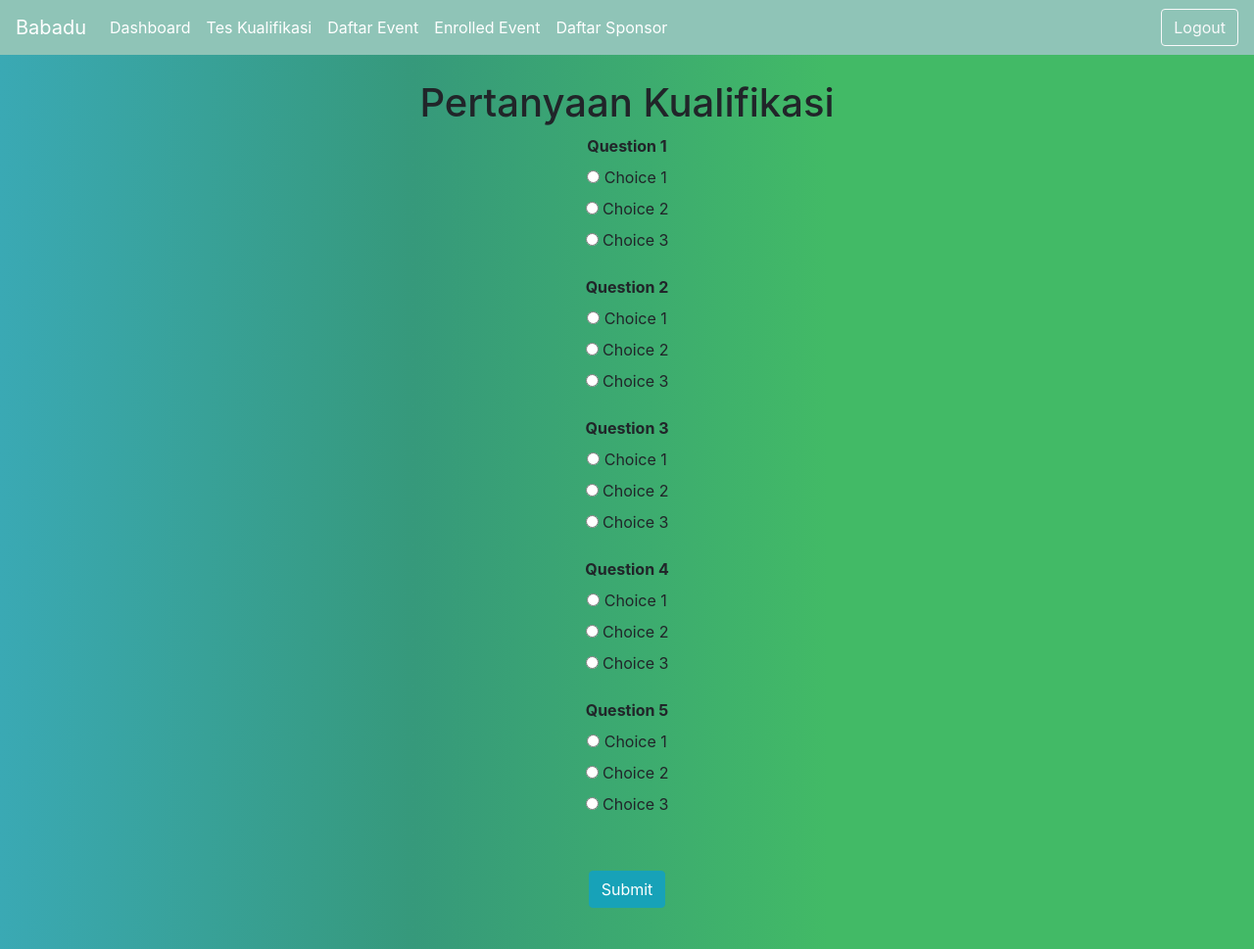
After one commit to stenly10/TK4_E_13, a Django app: page /hijau/ujiankualifikasi/question in a window 1280 px wide. The commit adds this page. Shown: the whole page at 98% size. Run offline with Django 4.2, Linux system fonts and the light colour scheme; some libraries are stand-ins or nearby versions.

Commit message:
views.py and htmls

```diff
--- /dev/null
+++ b/fitur_hijau/templates/ujian_kualifikasi_question.html
@@ -0,0 +1,174 @@
+<!doctype html>
+<html lang="en">
+  <head>
+    <meta charset="utf-8">
+    <title>Bootstrap demo</title>
+    <meta name="viewport" content="width=device-width, initial-scale=1, shrink-to-fit=no">
+    <link rel="stylesheet" href="https://cdn.jsdelivr.net/npm/bootstrap@4.0.0/dist/css/bootstrap.min.css" integrity="sha384-Gn5384xqQ1aoWXA+058RXPxPg6fy4IWvTNh0E263XmFcJlSAwiGgFAW/dAiS6JXm" crossorigin="anonymous">
+    <script src="https://code.jquery.com/jquery-3.2.1.slim.min.js" integrity="sha384-KJ3o2DKtIkvYIK3UENzmM7KCkRr/rE9/Qpg6aAZGJwFDMVNA/GpGFF93hXpG5KkN" crossorigin="anonymous"></script>
+    <script src="https://cdn.jsdelivr.net/npm/popper.js@1.12.9/dist/umd/popper.min.js" integrity="sha384-ApNbgh9B+Y1QKtv3Rn7W3mgPxhU9K/ScQsAP7hUibX39j7fakFPskvXusvfa0b4Q" crossorigin="anonymous"></script>
+    <script src="https://cdn.jsdelivr.net/npm/bootstrap@4.0.0/dist/js/bootstrap.min.js" integrity="sha384-JZR6Spejh4U02d8jOt6vLEHfe/JQGiRRSQQxSfFWpi1MquVdAyjUar5+76PVCmYl" crossorigin="anonymous"></script>
+
+    <style>
+        body{
+      /* Created with https://www.css-gradient.com */
+        background: rgb(58,169,180);
+        background: linear-gradient(90deg, rgba(58,169,180,1) 0%, rgba(54,153,123,1) 33%, rgba(66,186,102,1) 66%);
+        overflow-x: hidden;
+    }
+    </style>
+
+    <nav class="navbar navbar-expand-lg navbar-light" style="background-color: #8fc4b7;">
+        <a class="navbar-brand" href="#" style="color: #FFFFFF;">Babadu</a>
+        <button class="navbar-toggler" type="button" data-toggle="collapse" data-target="#navbarSupportedContent" aria-controls="navbarSupportedContent" aria-expanded="false" aria-label="Toggle navigation">
+        <span class="navbar-toggler-icon"></span>
+        </button>
+
+        <div class="collapse navbar-collapse" id="navbarSupportedContent">
+        <ul class="navbar-nav mr-auto">
+            <li class="nav-item">
+                <a class="nav-link" href="#" style="color: #FFFFFF;">Dashboard</a>
+            </li>
+            <li class="nav-item">
+                <a class="nav-link" href="#" style="color: #FFFFFF;">Tes Kualifikasi</a>
+            </li>
+            <li class="nav-item">
+                <a class="nav-link" href="#" style="color: #FFFFFF;">Daftar Event</a>
+            </li>
+            <li class="nav-item">
+                <a class="nav-link" href="#" style="color: #FFFFFF;">Enrolled Event</a>
+            </li>
+            <li class="nav-item">
+                <a class="nav-link" href="#" style="color: #FFFFFF;">Daftar Sponsor</a>
+            </li>
+        </ul>
+        <form class="form-inline my-2 my-lg-0">
+            <button class="btn btn-outline-light my-2 my-sm-0" type="submit">Logout</button>
+        </form>
+        </div>
+    </nav>
+    </head>
+  <body>
+
+    <div class="text-center">
+        <h1 style="margin-top: 25px">Pertanyaan Kualifikasi</h1>
+      <div class="panel panel-understanding-check">
+          <form class="multipleChoice">
+              <div class="form-group-1">
+                  <b><label for="radio">Question 1</label></b>
+                  <div class="radio">
+                      <label>
+                          <input type="radio" data-question-number="87518975480" name="question-87518975480" id="bsr-radios-97468235240" data-alert-type="alert-danger" data-comment="<strong>Incorrect</strong><br>Lorem ipsum dolor sit amet, consectetur adipisicing elit." value="radio97468235240">
+                          Choice 1
+                      </label>
+                  </div>
+                  <div class="radio">
+                      <label>
+                          <input type="radio" data-question-number="87518975480" name="question-87518975480" id="bsr-radios-97468235241" data-alert-type="alert-danger" data-comment="<strong>Incorrect</strong><br>Lorem ipsum dolor sit amet, consectetur adipisicing elit." value="radio97468235241">
+                          Choice 2
+                      </label>
+                  </div>
+                  <div class="radio">
+                      <label>
+                          <input type="radio" data-question-number="87518975480" name="question-87518975480" id="bsr-radios-97468235242" data-alert-type="alert-danger" data-comment="<strong>Incorrect</strong><br>Lorem ipsum dolor sit amet, consectetur adipisicing elit." value="radio97468235242">
+                          Choice 3
+                      </label>
+                  </div>
+              </div>
+              <p></p>
+              <div class="form-group-2">
+                <b><label for="radio">Question 2</label></b>
+                  <div class="radio">
+                      <label>
+                          <input type="radio" data-question-number="87518975480" name="question-87518975480" id="bsr-radios-97468235240" data-alert-type="alert-danger" data-comment="<strong>Incorrect</strong><br>Lorem ipsum dolor sit amet, consectetur adipisicing elit." value="radio97468235240">
+                          Choice 1
+                      </label>
+                  </div>
+                  <div class="radio">
+                      <label>
+                          <input type="radio" data-question-number="87518975480" name="question-87518975480" id="bsr-radios-97468235241" data-alert-type="alert-danger" data-comment="<strong>Incorrect</strong><br>Lorem ipsum dolor sit amet, consectetur adipisicing elit." value="radio97468235241">
+                          Choice 2
+                      </label>
+                  </div>
+                  <div class="radio">
+                      <label>
+                          <input type="radio" data-question-number="87518975480" name="question-87518975480" id="bsr-radios-97468235242" data-alert-type="alert-danger" data-comment="<strong>Incorrect</strong><br>Lorem ipsum dolor sit amet, consectetur adipisicing elit." value="radio97468235242">
+                          Choice 3
+                      </label>
+                  </div>
+            </div>
+            <p></p>
+            <div class="form-group-3">
+                <b><label for="radio">Question 3</label></b>
+                <div class="radio">
+                    <label>
+                        <input type="radio" data-question-number="87518975480" name="question-87518975480" id="bsr-radios-97468235240" data-alert-type="alert-danger" data-comment="<strong>Incorrect</strong><br>Lorem ipsum dolor sit amet, consectetur adipisicing elit." value="radio97468235240">
+                        Choice 1
+                    </label>
+                </div>
+                <div class="radio">
+                    <label>
+                        <input type="radio" data-question-number="87518975480" name="question-87518975480" id="bsr-radios-97468235241" data-alert-type="alert-danger" data-comment="<strong>Incorrect</strong><br>Lorem ipsum dolor sit amet, consectetur adipisicing elit." value="radio97468235241">
+                        Choice 2
+                    </label>
+                </div>
+                <div class="radio">
+                    <label>
+                        <input type="radio" data-question-number="87518975480" name="question-87518975480" id="bsr-radios-97468235242" data-alert-type="alert-danger" data-comment="<strong>Incorrect</strong><br>Lorem ipsum dolor sit amet, consectetur adipisicing elit." value="radio97468235242">
+                        Choice 3
+                    </label>
+                </div>
+            </div>
+            <p></p>
+            <div class="form-group-4">
+                <b><label for="radio">Question 4</label></b>
+                    <div class="radio">
+                        <label>
+                            <input type="radio" data-question-number="87518975480" name="question-87518975480" id="bsr-radios-97468235240" data-alert-type="alert-danger" data-comment="<strong>Incorrect</strong><br>Lorem ipsum dolor sit amet, consectetur adipisicing elit." value="radio97468235240">
+                            Choice 1
+                        </label>
+                    </div>
+                    <div class="radio">
+                        <label>
+                            <input type="radio" data-question-number="87518975480" name="question-87518975480" id="bsr-radios-97468235241" data-alert-type="alert-danger" data-comment="<strong>Incorrect</strong><br>Lorem ipsum dolor sit amet, consectetur adipisicing elit." value="radio97468235241">
+                            Choice 2
+                        </label>
+                    </div>
+                    <div class="radio">
+                        <label>
+                            <input type="radio" data-question-number="87518975480" name="question-87518975480" id="bsr-radios-97468235242" data-alert-type="alert-danger" data-comment="<strong>Incorrect</strong><br>Lorem ipsum dolor sit amet, consectetur adipisicing elit." value="radio97468235242">
+                            Choice 3
+                        </label>
+                    </div>
+            </div>
+            <p></p>
+            <div class="form-group-5">
+                <b><label for="radio">Question 5</label></b>
+                <div class="radio">
+                    <label>
+                        <input type="radio" data-question-number="87518975480" name="question-87518975480" id="bsr-radios-97468235240" data-alert-type="alert-danger" data-comment="<strong>Incorrect</strong><br>Lorem ipsum dolor sit amet, consectetur adipisicing elit." value="radio97468235240">
+                        Choice 1
+                    </label>
+                </div>
+                <div class="radio">
+                    <label>
+                        <input type="radio" data-question-number="87518975480" name="question-87518975480" id="bsr-radios-97468235241" data-alert-type="alert-danger" data-comment="<strong>Incorrect</strong><br>Lorem ipsum dolor sit amet, consectetur adipisicing elit." value="radio97468235241">
+                        Choice 2
+                    </label>
+                </div>
+                <div class="radio">
+                    <label>
+                        <input type="radio" data-question-number="87518975480" name="question-87518975480" id="bsr-radios-97468235242" data-alert-type="alert-danger" data-comment="<strong>Incorrect</strong><br>Lorem ipsum dolor sit amet, consectetur adipisicing elit." value="radio97468235242">
+                        Choice 3
+                    </label>
+                </div>
+            </div>
+            <br></br>
+            <input class="btn btn-info" type="submit" value="Submit">
+          </form>
+          <div class="multiple-choice-alert alert hidden" id="87518975480" role="alert"></div>
+      </div>
+    </div>
+
+  </body>
+</html>
--- /dev/null
+++ b/fitur_hijau/urls.py
@@ -0,0 +1,11 @@
+from django.urls import path
+from fitur_hijau.views import *
+
+app_name = 'fitur_hijau'
+
+urlpatterns = [
+    path('ujiankualifikasi/umpire', ujian_kualifikasi_umpire, name='ujian_kualifikasi_umpire'),
+    path('ujiankualifikasi/question', ujian_kualifikasi_question, name='ujian_kualifikasi_question'),
+    path('ujiankualifikasi/atlet', ujian_kualifikasi_atlet, name='ujian_kualifikasi_atlet'),
+
+]
--- a/fitur_hijau/views.py
+++ b/fitur_hijau/views.py
@@ -1,3 +1,51 @@
 from django.shortcuts import render
+from django.http import HttpResponse
+import uuid
+import psycopg2.extras
+import psycopg2
+from django.conf import settings
+from django.http import HttpResponseRedirect
+from django.urls import reverse
+from django.contrib import messages
 
-# Create your views here.
+conn = psycopg2.connect(
+    database = settings.DATABASE_NAME,
+    user = settings.DATABASE_USER,
+    password = settings.DATABASE_PASSWORD,
+    host = settings.DATABASE_HOST,
+    port = settings.DATABASE_PORT,
+)
+curr = conn.cursor(cursor_factory=psycopg2.extras.DictCursor)
+
+def ujian_kualifikasi_question(request):
+    return render(request, 'ujian_kualifikasi_question.html')
+
+def ujian_kualifikasi_umpire(request):
+    if request.method == "POST":
+        tahun = request.POST.get('tahun')
+        nomor_batch = request.POST.get('nomorbatch')
+        tempat = request.POST.get('tempat')
+        tanggal = request.POST.get('date')
+
+        # query = f'INSERT INTO UJIAN_KUALIFIKASI VALUES (\'{tahun}\', \'{nomor_batch}\', \'{tempat}\, \'{tanggal}\)'
+        # curr.execute(query)
+
+    return render(request, 'ujian_kualifikasi_umpire.html')
+
+def ujian_kualifikasi_atlet(request):
+
+    query = f'SELECT * FROM UJIAN_KUALIFIKASI'
+    curr.execute(query)
+    lst = curr.fetchall()
+    test = []
+    for x in lst:
+        context = {}
+        context["tahun"] = x[0]
+        context["batch"] = x[1]
+        context["tempat"] = x[2]
+        context["tanggal"] = x[3]
+        print(context)
+        test.append(context)
+    print(test)
+
+    return render(request, 'ujian_kualifikasi_atlet.html', {'data' : test})
--- a/project_django/settings.py
+++ b/project_django/settings.py
@@ -41,6 +41,7 @@ INSTALLED_APPS = [
     'django.contrib.messages',
     'django.contrib.staticfiles',
     'example_app',
+    'fitur_hijau'
 ]
 
 MIDDLEWARE = [
--- a/project_django/urls.py
+++ b/project_django/urls.py
@@ -19,4 +19,6 @@ from django.urls import path, include
 urlpatterns = [
     path('admin/', admin.site.urls),
     path('', include('example_app.urls')),
+    path('hijau/', include('fitur_hijau.urls')),
+
 ]
--- a/templates/base.html
+++ b/templates/base.html
@@ -6,6 +6,10 @@
   <meta charset="UTF-8">
   <meta name="viewport" content="width=device-width, initial-scale=1.0">
   <link rel="stylesheet" href="{% static 'css/style.css' %}">
+  <link rel="stylesheet" href="https://cdn.jsdelivr.net/npm/bootstrap@4.0.0/dist/css/bootstrap.min.css" integrity="sha384-Gn5384xqQ1aoWXA+058RXPxPg6fy4IWvTNh0E263XmFcJlSAwiGgFAW/dAiS6JXm" crossorigin="anonymous">
+  <script src="https://code.jquery.com/jquery-3.2.1.slim.min.js" integrity="sha384-KJ3o2DKtIkvYIK3UENzmM7KCkRr/rE9/Qpg6aAZGJwFDMVNA/GpGFF93hXpG5KkN" crossorigin="anonymous"></script>
+  <script src="https://cdn.jsdelivr.net/npm/popper.js@1.12.9/dist/umd/popper.min.js" integrity="sha384-ApNbgh9B+Y1QKtv3Rn7W3mgPxhU9K/ScQsAP7hUibX39j7fakFPskvXusvfa0b4Q" crossorigin="anonymous"></script>
+  <script src="https://cdn.jsdelivr.net/npm/bootstrap@4.0.0/dist/js/bootstrap.min.js" integrity="sha384-JZR6Spejh4U02d8jOt6vLEHfe/JQGiRRSQQxSfFWpi1MquVdAyjUar5+76PVCmYl" crossorigin="anonymous"></script>
   {% block meta %}
   {% endblock meta %}
 </head>
```
Also changed, not shown: fitur_hijau/templates/ujian_kualifikasi_atlet.html (added, +70 -0 lines), fitur_hijau/templates/ujian_kualifikasi_umpire.html (added, +82 -0 lines).
